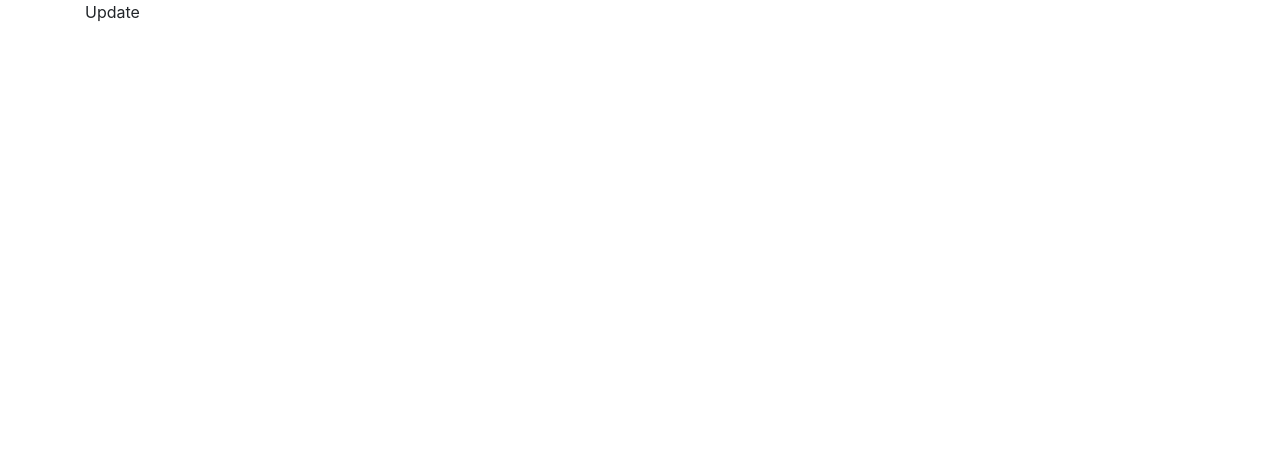
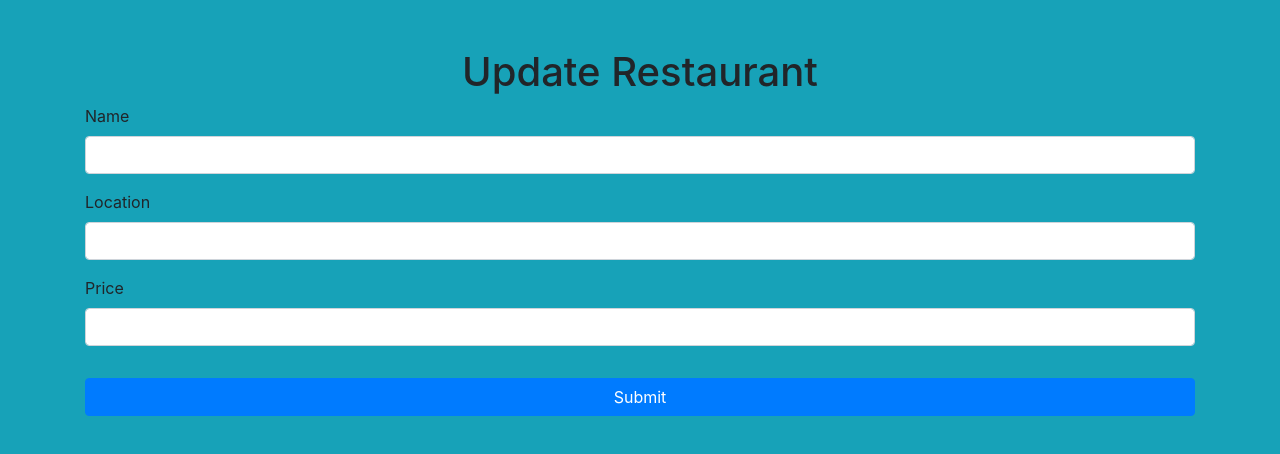
Before and after one commit to hamin2006/Restaurant-Reviewer-PERN-stack, a React (Create React App) app in the folder client/: page /restaurants/1/update in a window 1280 px wide. Shown: the top 454 px of the page. Built offline with nearby package versions, Linux system fonts and the light colour scheme; no server answers.

Commit message:
Update Restaurant Functions

```diff
--- a/client/src/App.jsx
+++ b/client/src/App.jsx
@@ -8,6 +8,7 @@ import { RestaurantsContextProvider } from './contextAPI/RestaurantsContext';
 const App = () => {
     return (
         <RestaurantsContextProvider>
+            <div className='vh-100 bg-info container-fluid'>
                 <div className='container'>
                     <Router>
                         <Switch>
@@ -17,6 +18,8 @@ const App = () => {
                         </Switch>
                     </Router>
                 </div>
+            </div>
+
         </RestaurantsContextProvider>
     );
 }
--- a/client/src/components/RestaurantList.jsx
+++ b/client/src/components/RestaurantList.jsx
@@ -1,9 +1,11 @@
 import React, {useContext, useEffect} from 'react'
 import RestaurantFinder from '../contextAPI/RestaurantFinder';
 import { RestaurantsContext } from '../contextAPI/RestaurantsContext';
+import { useHistory } from 'react-router-dom/cjs/react-router-dom.min';
 
 const RestaurantList = (props) => {
     const {restaurants, setRestaurants} = useContext(RestaurantsContext);
+    let history = useHistory();
     useEffect(() => {
         const fetchData = async () => {
             try {
@@ -23,6 +25,15 @@ const RestaurantList = (props) => {
 
         }
     }
+
+    const handleUpdate = async (id) => {
+        try {
+            history.push("/restaurants/" + id + "/update");
+        } catch (e) {
+
+        }
+    }
+
   return (
     <div>
       <table class="table table-hover table-dark">
@@ -44,7 +55,7 @@ const RestaurantList = (props) => {
                         <td>{restaurant.location}</td>
                         <td>{"$".repeat(restaurant.price_range)}</td>
                         <td>Rating</td>
-                        <td><button className="btn btn-warning">Update</button></td>
+                        <td><button onClick={() => handleUpdate(restaurant.id)} className="btn btn-warning">Update</button></td>
                         <td><button onClick={() => handleDelete(restaurant.id)} className="btn btn-danger">Delete</button></td>
                     </tr>
                 )
--- /dev/null
+++ b/client/src/components/UpdateRestaurant.jsx
@@ -0,0 +1,55 @@
+import React, { useEffect, useState } from 'react'
+import { useHistory, useParams } from 'react-router-dom/cjs/react-router-dom.min'
+import RestaurantFinder from '../contextAPI/RestaurantFinder';
+
+const UpdateRestaurant = (props) => {
+    const {id} = useParams();
+    const [name, setName] = useState("");
+    const [location, setLocation] = useState("");
+    const [price, setPrice] = useState("");
+    let history = useHistory();
+    useEffect(() => {
+        const fetchData = async() => {
+            const response = await RestaurantFinder.get("/"+id);
+            setName(response.data.data.restaurants.name);
+            setLocation(response.data.data.restaurants.location);
+            setPrice((response.data.data.restaurants.price_range));
+        };
+        fetchData();
+    },[]);
+
+    const handleUpdate = async (e) => {
+        e.preventDefault();
+        try {
+            const res = await RestaurantFinder.put("/"+id, {name,location,price});
+        } catch(e) {
+
+        }
+        history.push("/");
+    }
+
+  return (
+    <div>
+      <form action="">
+        <div className="form-group">
+            <label htmlFor="name">Name</label>
+            <input value = {name} onChange={e => setName(e.target.value)} className = "form-control" id = "name" type="text" />
+        </div>
+
+        <div className="form-group">
+            <label htmlFor="location">Location</label>
+            <input value = {location} onChange={e => setLocation(e.target.value)} className = "form-control" id = "location" type="text" />
+        </div>
+
+        <div className="form-group">
+            <label htmlFor="price">Price</label>
+            <input value = {price} onChange={e => setPrice(e.target.value)} className = "form-control" id = "price" type="number" />
+        </div>
+
+        <button type = "submit" onClick = {handleUpdate} className="btn btn-primary col mt-3">Submit</button>
+      </form>
+    </div>
+  )
+}
+
+export default UpdateRestaurant;
--- a/client/src/routes/UpdatePage.jsx
+++ b/client/src/routes/UpdatePage.jsx
@@ -1,9 +1,11 @@
 import React from 'react'
+import UpdateRestaurant from '../components/UpdateRestaurant'
 
 const UpdatePage = () => {
   return (
     <div>
-      Update
+      <h1 className='pt-5 text-center'>Update Restaurant</h1>
+      <UpdateRestaurant/>
     </div>
   )
 }
```
Lines whose indentation alone changed are shown as unchanged.
